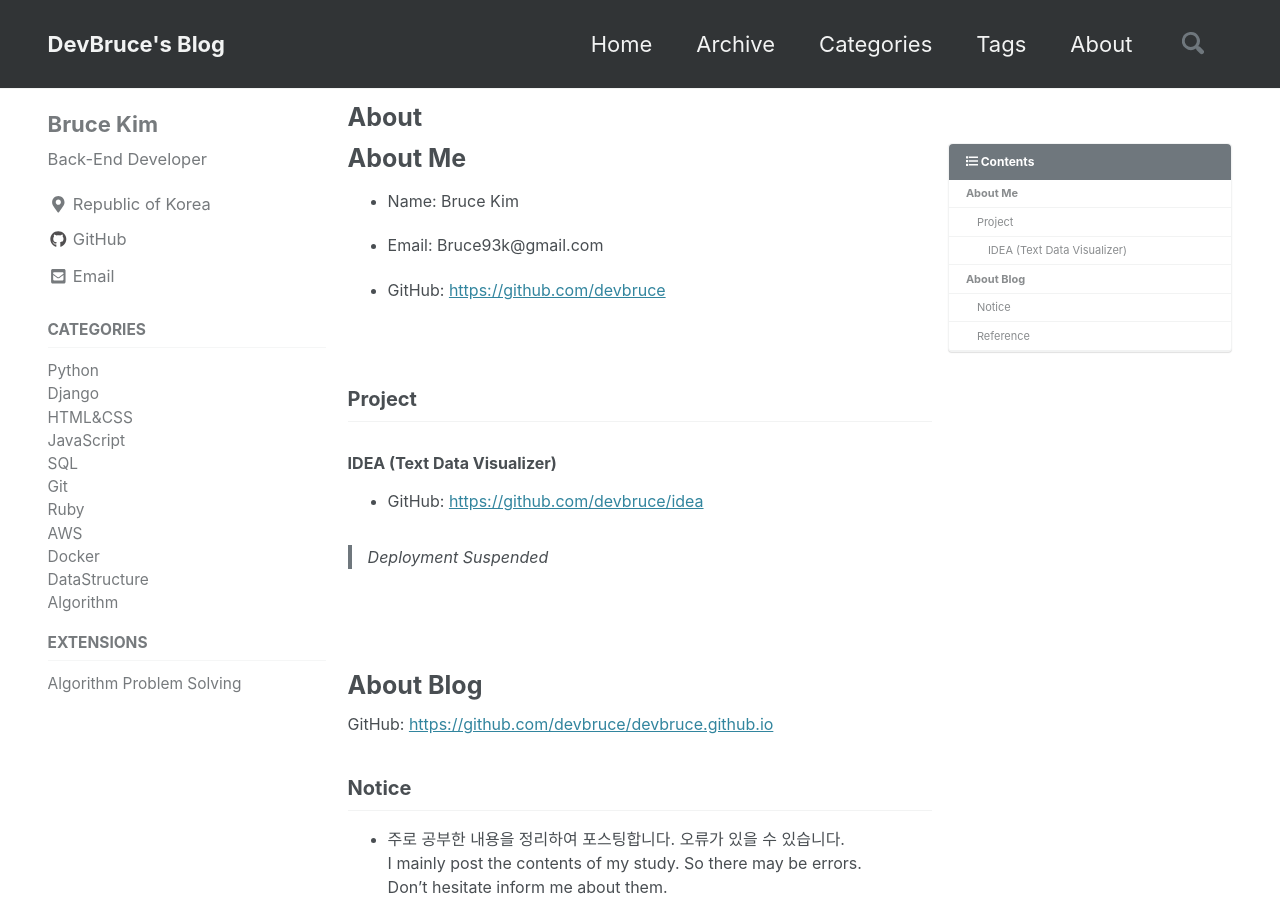
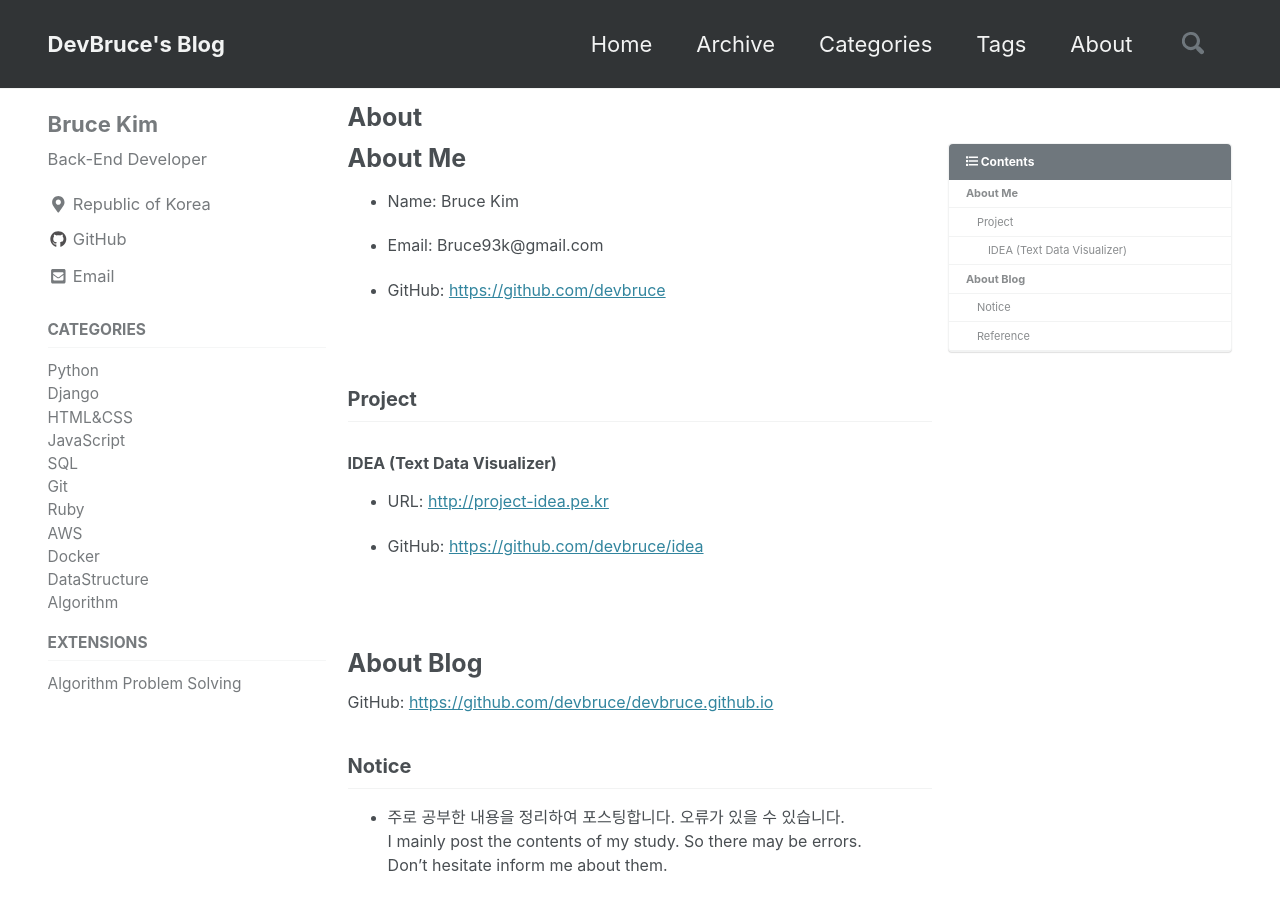
Before and after one commit to devbruce/devbruce.github.io, a Jekyll site: the page built from _pages/about.md, in a window 1280 px wide and 900 px high. Built offline with Jekyll 4.4.1, drawn with Linux system fonts in a browser that asks for light colours; cached includes are drawn as plain includes; nearby versions of some CDN libraries.

Commit message:
Add IDEA URL to about.md

```diff
--- a/_pages/about.md
+++ b/_pages/about.md
@@ -22,9 +22,9 @@ toc_sticky: true
 
 ### IDEA (Text Data Visualizer)
 
+- URL: <http://project-idea.pe.kr>
+
 - GitHub: <https://github.com/devbruce/idea>
-
-> Deployment Suspended
 
 <br><br>
 
```
